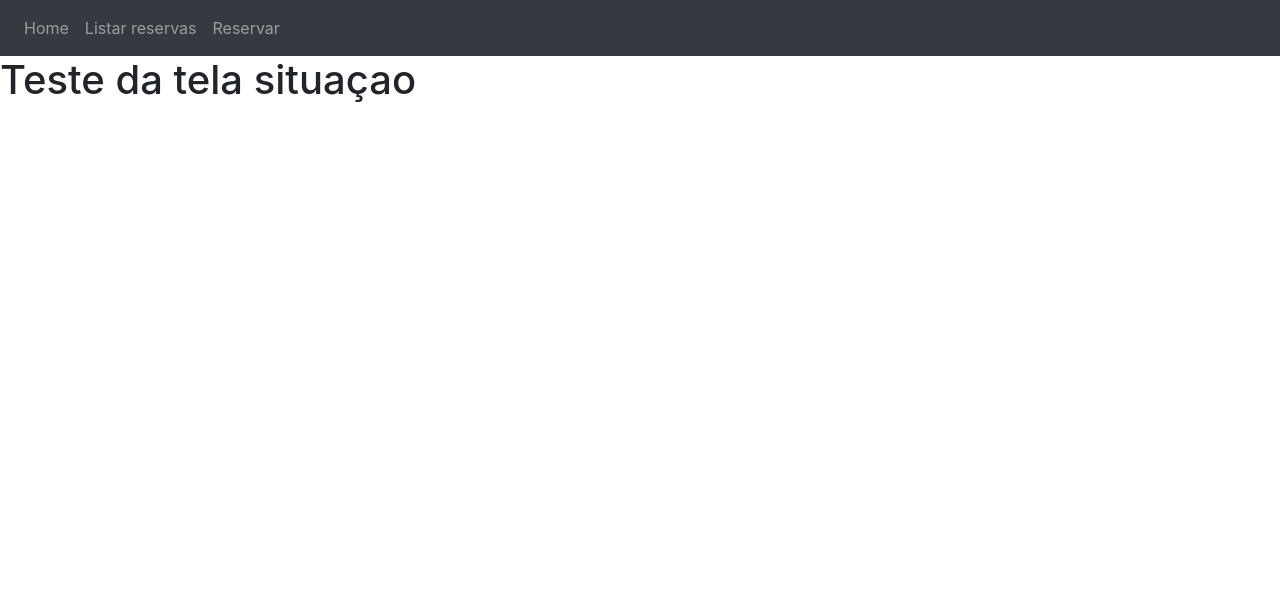
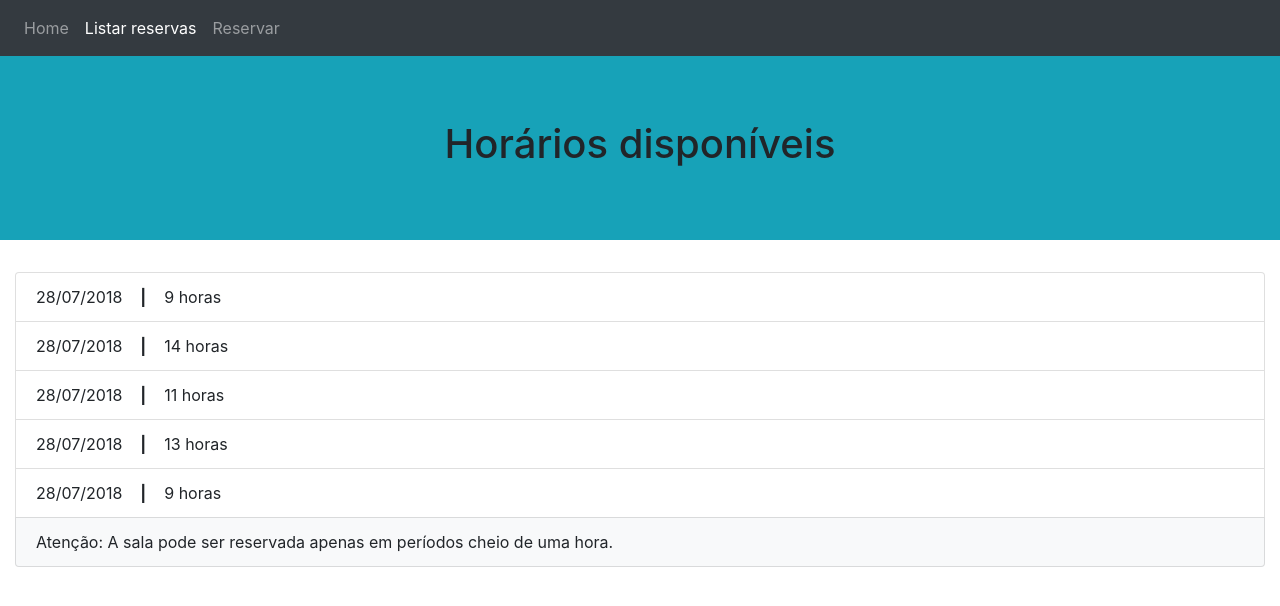
Before and after one commit to alenakano/projeto-reserva, an Angular app in the folder sala/: page /situacao in a window 1280 px wide. Shown: the top 606 px of the page. Built offline with nearby package versions, Linux system fonts and the light colour scheme; data requests are answered from the project's data file.

Commit message:
Mudanca arquivos das paginas html e atualizacao app.module.

```diff
--- a/sala/src/app/app.component.html
+++ b/sala/src/app/app.component.html
@@ -2,13 +2,13 @@
 
 <!-- Links -->
     <ul class="navbar-nav">
-    <li class="nav-item">
-        <a class="nav-link" [routerLink]="['']">Home</a>
+    <li class="nav-item" [routerLinkActive]="['active']" [routerLinkActiveOptions]="{ exact: true }">
+        <a class="nav-link" [routerLink]="['/']">Home</a>
     </li>
-    <li class="nav-item">
-        <a class="nav-link" [routerLink]="['/situacao']" (click)="onSituacaoClick()">Listar reservas</a>
+    <li class="nav-item" [routerLinkActive]="['active']">
+        <a class="nav-link" [routerLink]="['/situacao']">Listar reservas</a>
     </li>
-    <li class="nav-item">
+    <li class="nav-item"[routerLinkActive]="['active']">
         <a class="nav-link" [routerLink]="['/reserva']">Reservar</a>
     </li>
     </ul>
--- a/sala/src/app/app.module.ts
+++ b/sala/src/app/app.module.ts
@@ -1,4 +1,5 @@
 import { BrowserModule } from '@angular/platform-browser';
+
 import { HttpModule } from '@angular/http';
 import { NgModule } from '@angular/core';
 
--- a/sala/src/app/pages/pages-home.component.html
+++ b/sala/src/app/pages/pages-home.component.html
@@ -1,5 +1,5 @@
 <div class="jumbotron jumbotron-fluid bg-info">
     <div class="container">
-        <h1 id="titulo" class="align-middle">Olá! Reserve a sala de reunião.</h1>
+        <h1 id="titulo" class="text-center">Olá! Reserve a sala de reunião</h1>
     </div>
 </div>
--- a/sala/src/app/pages/pages-reserva.component.html
+++ b/sala/src/app/pages/pages-reserva.component.html
@@ -1 +1,2 @@
 <h1>Teste da tela reserva</h1>
+<base-input typeInput="text"></base-input>
--- a/sala/src/app/pages/pages-situacao.component.html
+++ b/sala/src/app/pages/pages-situacao.component.html
@@ -1 +1,6 @@
-<h1>Teste da tela situaçao</h1>
+<div class="jumbotron jumbotron-fluid bg-info">
+    <div class="container">
+        <h1 id="titulo" class="text-center">Horários disponíveis</h1>
+    </div>
+</div>
+<lista-horarios></lista-horarios>
--- a/sala/src/index.html
+++ b/sala/src/index.html
@@ -13,6 +13,6 @@
   <link rel="icon" type="image/x-icon" href="favicon.ico">
 </head>
 <body>
-  <app-root></app-root>
+  <app-root>Loading...</app-root>
 </body>
 </html>
```
